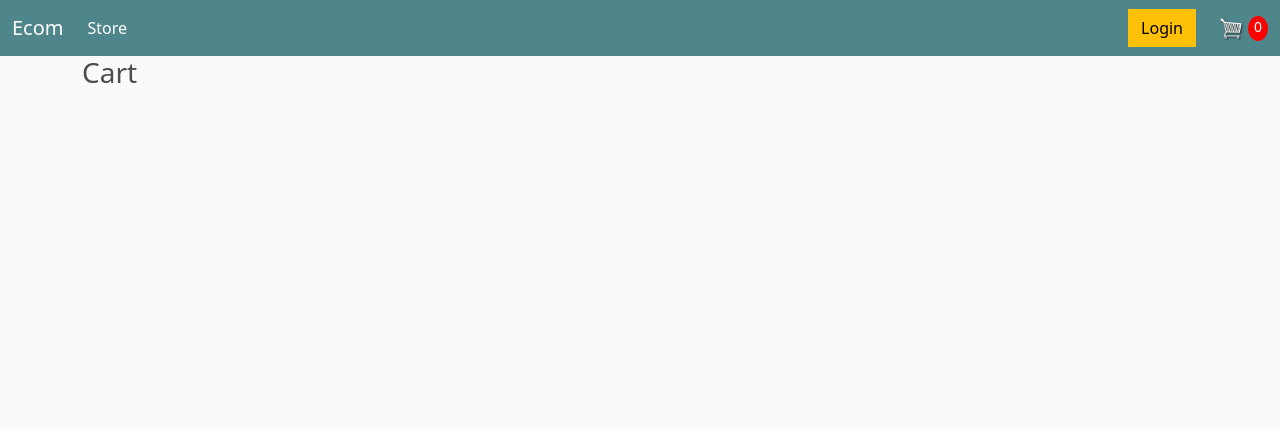
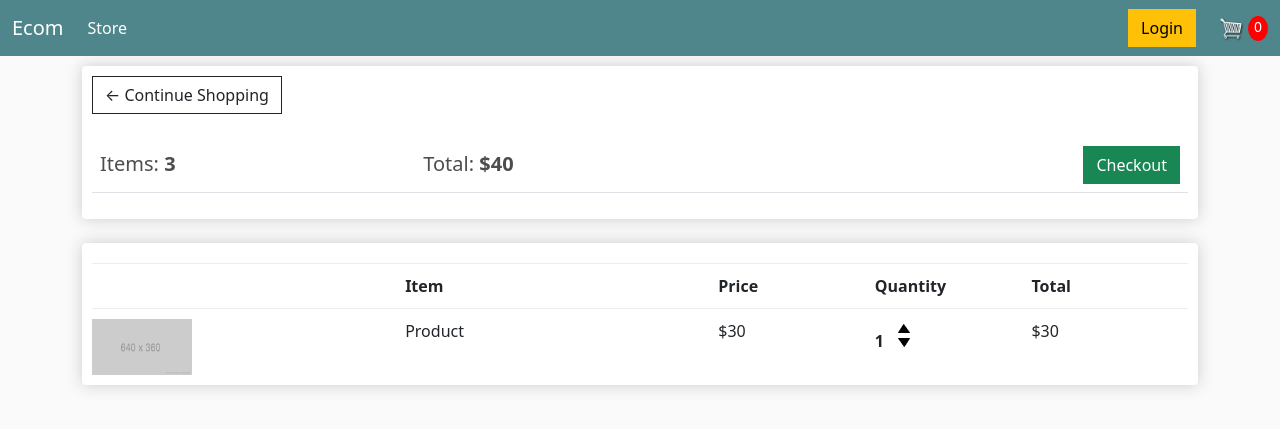
Before and after one commit to cxinxnr/ecommerce-back, a Django app: template store/templates/store/cart.html in a window 1280 px wide. Shown: the top 429 px of the page. Run offline with Django 5.2, Linux system fonts and the light colour scheme; the template is opened without the code that fills it, so the values that code supplies are empty.

Commit message:
Add static products in Cart Page

```diff
--- a/static/css/main.css
+++ b/static/css/main.css
@@ -72,10 +72,9 @@ h1,h2,h3,h4,h5,h6{
 .cart-row{
 	display: flex;
     align-items: flex-stretch;
-    padding-bottom: 10px;
-    margin-bottom: 10px;
-    border-bottom: 1px solid #ececec;
-
+    padding-top: 10px;
+    margin-top: 10px;
+    border-top: 1px solid #ececec;
 }
 
 .quantity{
--- a/store/templates/store/cart.html
+++ b/store/templates/store/cart.html
@@ -1,5 +1,55 @@
 {% extends 'store/main.html' %}
 {% load static %}
 {% block content %}
-  <h3>Cart</h3>
+<div class="row">
+  <div class="col-lg-12">
+    <div class="box-element">
+      <a class="btn btn-outline-dark" href="{% url 'store' %}">&#x2190; Continue Shopping</a>
+
+      <br>
+      <br>
+
+      <table class="table">
+        <thead>
+          <tr>
+            <th scope="col">
+              <h5>Items: <strong>3</strong></h5>
+            </th>
+            <th scope="col">
+              <h5>Total: <strong>$40</strong></h5>
+            </th>
+            <th scope="col" class="text-end">
+              <a class="btn btn-success" href="{% url 'checkout' %}">Checkout</a>
+            </th>
+          </tr>
+        </thead>
+      </table>
+    </div>
+
+    <br>
+
+    <div class="box-element">
+      <div class="cart-row">
+        <div style="flex:2"></div>
+        <div style="flex:2"><strong>Item</strong></div>
+        <div style="flex:1"><strong>Price</strong></div>
+        <div style="flex:1"><strong>Quantity</strong></div>
+        <div style="flex:1"><strong>Total</strong></div>
+      </div>
+      <div class="cart-row">
+        <div style="flex:2"><img class="row-image" src="{% static 'images/placeholder.png' %}" alt="Product"></div>
+        <div style="flex:2">Product</div>
+        <div style="flex:1">$30</div>
+        <div style="flex:1">
+          <p class="quantity">1</p>
+          <div class="quantity">
+            <img class="chg-quantity" src="{% static 'images/arrow-up.png' %}" alt="Add">
+            <img class="chg-quantity" src="{% static 'images/arrow-down.png' %}" alt="Remove">
+          </div>
+        </div>
+        <div style="flex:1">$30</div>
+      </div>
+    </div>
+  </div>
+</div>
 {% endblock content %}
```
Also changed, not shown: static/images/arrow-down.png (added), static/images/arrow-up.png (added).
